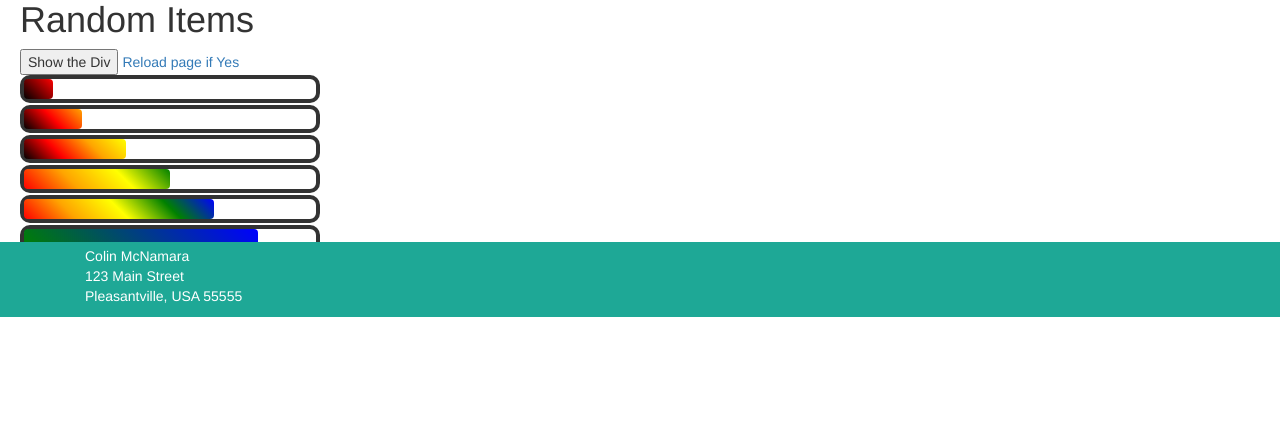
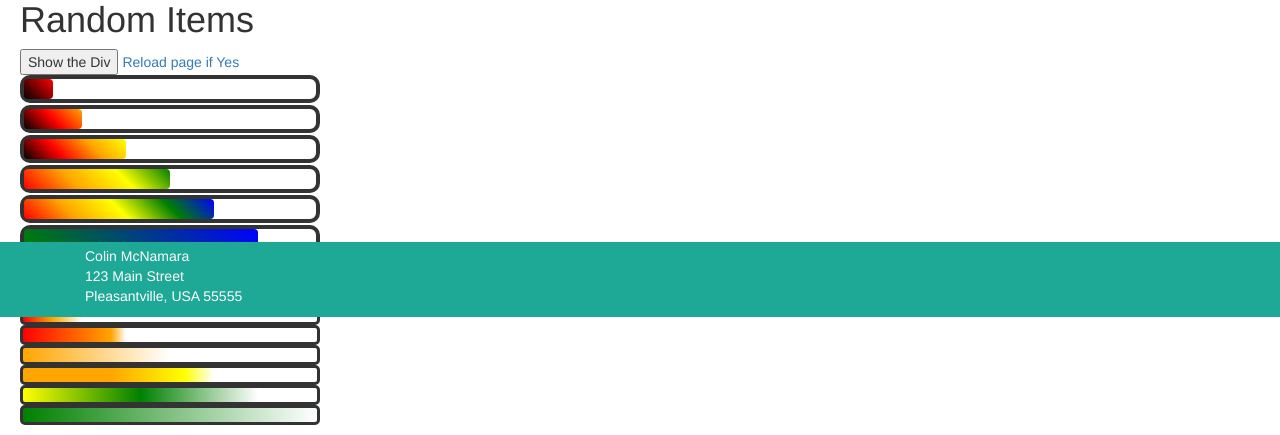
Before and after one commit to coolinmc6/CM-Pages, a PHP site: page / in a window 1280 px wide. Shown: the part 483-918 px from the top of the page. Before the commit the page ends 800 px from the top, so only its background shows below. Run offline with PHP 8.4, Linux system fonts and the light colour scheme; some libraries are stand-ins or nearby versions.

Commit message:
Gradient test

```diff
--- a/css/index.css
+++ b/css/index.css
@@ -61,6 +61,44 @@
 	background: linear-gradient(45deg, red, orange);
 	width: 100%;
 }
+.gradient {
+	height: 20px;
+	width: 300px;
+	-webkit-border-radius: 5px;
+	        border-radius: 5px;
+	border: 3px solid #333;
+	background-color: red;
+	background-image: linear-gradient(to right, red, yellow 25%, white 50%);
+}
+
+.lb1{
+	background-color: red;
+	background-image: linear-gradient(to right, red, white 10%);
+}
+.lb2{
+	background-color: red;
+	background-image: linear-gradient(to right, red, orange, white 20%);
+}
+.lb3{
+	background-color: red;
+	background-image: linear-gradient(to right, red, orange 30%, white 35%);
+}
+.lb4{
+	background-color: red;
+	background-image: linear-gradient(to right, orange, white 50%);
+}
+.lb5{
+	background-color: red;
+	background-image: linear-gradient(to right, orange 30% , yellow 55%, white 65%);
+}
+.lb6{
+	background-color: red;
+	background-image: linear-gradient(to right, yellow, green, white 80%);
+}
+.lb7{
+	background-color: red;
+	background-image: linear-gradient(to right, green, white 100%);
+}
 
 .resp-box {
 	width: 33%;
--- a/index.php
+++ b/index.php
@@ -64,6 +64,17 @@
 					<div class="levels l7"></div>
 				</div>
 
+				<div class="gradient-css">
+
+				</div>
+				<div class="gradient lb1"></div>
+				<div class="gradient lb2"></div>
+				<div class="gradient lb3"></div>
+				<div class="gradient lb4"></div>
+				<div class="gradient lb5"></div>
+				<div class="gradient lb6"></div>
+				<div class="gradient lb7"></div>
+
 			</div>
 
 		</div>
```
